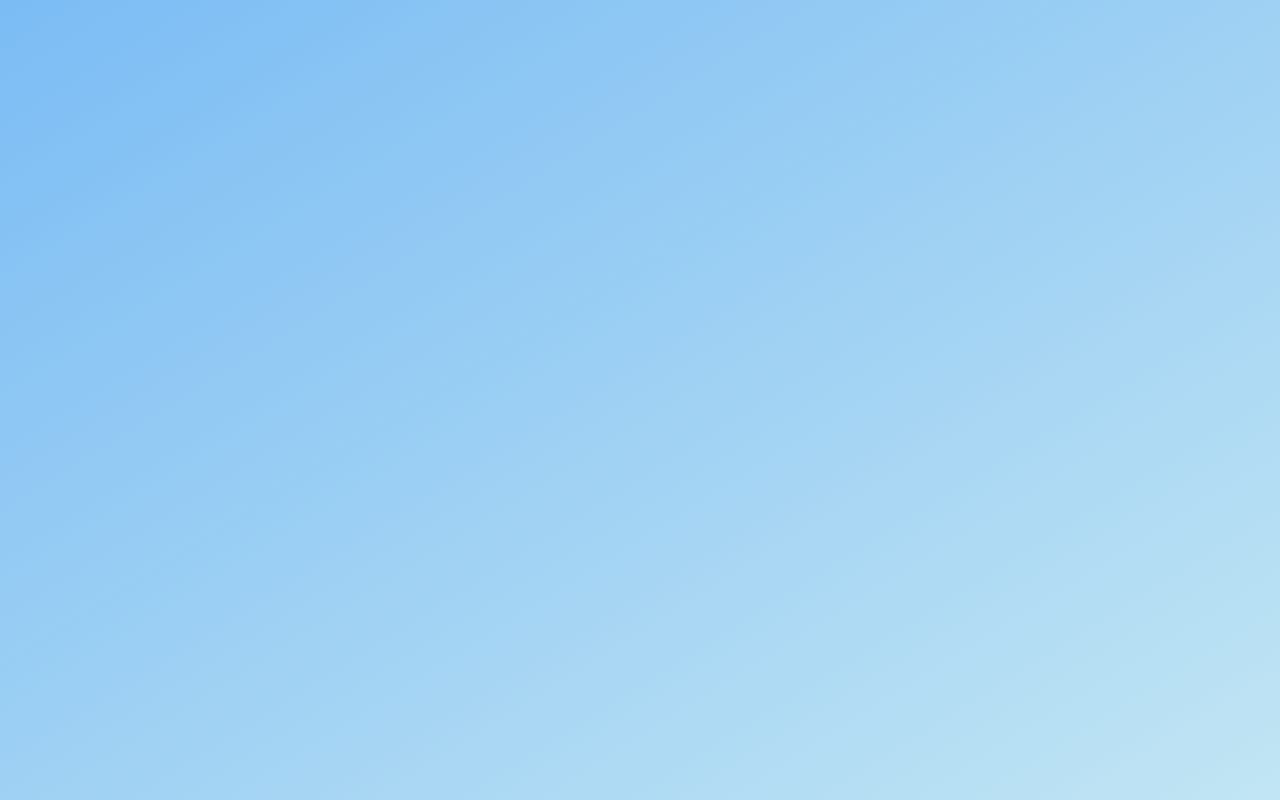
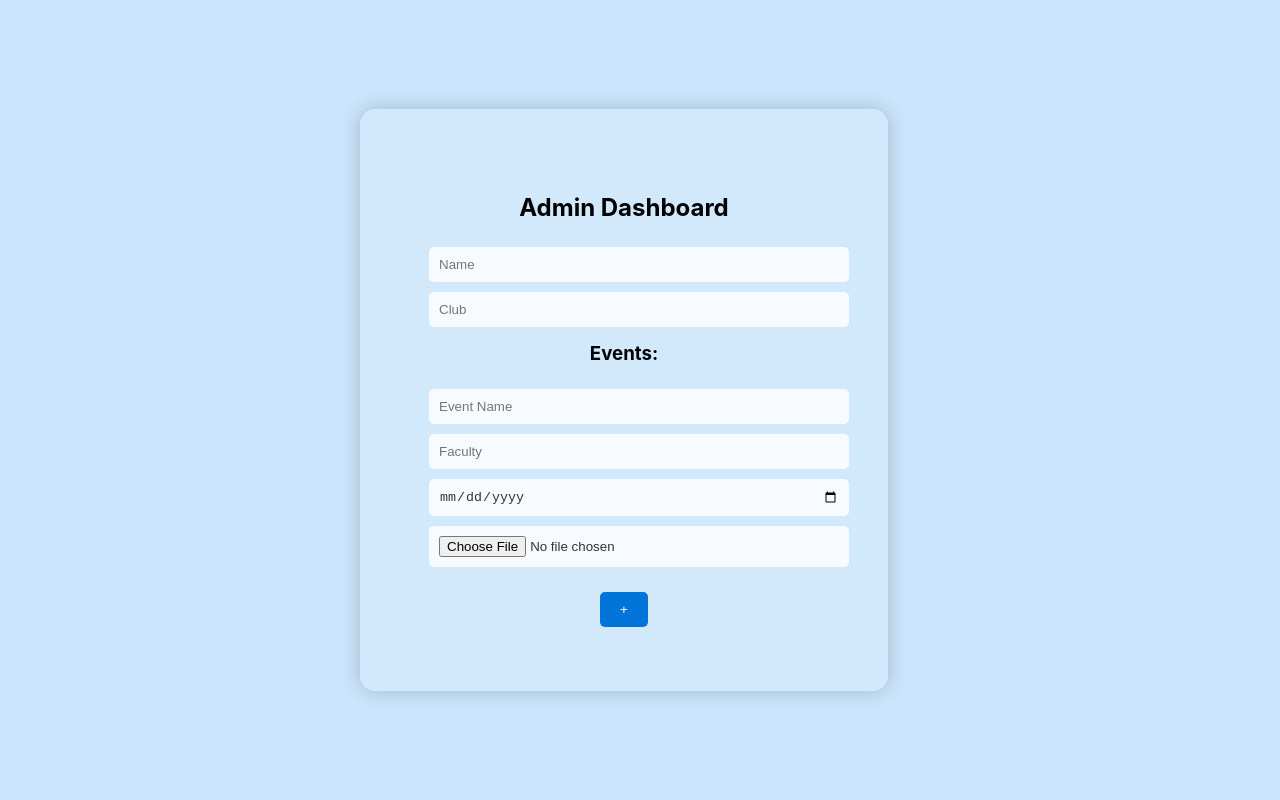
Before and after one commit to Techno-projects/dig-cert-nitrr, a React (Create React App) app in the folder frontend/: page /DashboardAd in a window 1280 px wide. Before the commit this address had no page. Built offline with nearby package versions, Linux system fonts and the light colour scheme.

Commit message:
frontend dashboard for admin done

```diff
--- a/frontend/src/App.css
+++ b/frontend/src/App.css
@@ -4,8 +4,8 @@ body {
   display: flex;
   justify-content: center;
   align-items: center;
-  height: 100vh;
-  background: linear-gradient(to bottom right, #7bbcf4, #c1e5f3);
+  height:100vh;
+  background: #cae5fc;
 }
 
 .container {
--- a/frontend/src/App.js
+++ b/frontend/src/App.js
@@ -8,6 +8,7 @@ import EventManagementPage from './components/event_manager';
 import FacultyRegistration from './components/Faculty';
 import Events from './components/Events';
 import HomePage from './components/HomePage';
+import Dashboard_Admin from './components/Dashboard_Admin';
 import './App.css';
 
 const App = () => {
@@ -22,6 +23,7 @@ const App = () => {
         <Route path='/register/faculty' element={<FacultyRegistration/>}></Route>
         <Route path='/register/admin' element={<AdminRegistration/>}></Route>
         <Route path='/Event_management' element={<EventManagementPage/>}></Route>
+        <Route path='/DashboardAd' element={<Dashboard_Admin/>}/>
         </Routes>
       </div>
     </BrowserRouter>
--- /dev/null
+++ b/frontend/src/components/Dashboard_Admin.js
@@ -0,0 +1,118 @@
+import React, { useState } from 'react';
+import './css/DashboardAd.css';
+
+const Dashboard_Admin = () => {
+    const [name, setName] = useState('');
+    const [club, setClub] = useState('');
+    const [events, setEvents] = useState([]);
+    const [status, setStatus] = useState();
+    const [selectedFile, setSelectedFile] = useState(null);
+    const [newEvent, setNewEvent] = useState({ name: '', faculty: '', expectedDate: '', status: 'Unsigned' });
+
+    const handleAddEvent = () => {
+        for (const key in newEvent) {
+            if (!newEvent[key] || newEvent[key] === '') {
+                alert(`Please fill out the ${key} fields.`);
+            }
+        }
+        setEvents([...events, newEvent]);
+        setNewEvent({ name: '', faculty: '', expectedDate: '', status: 'Unsigned', fileName: '${selectedFile.name}' });
+    };
+
+    const handleFileChange = (e) => {
+        setSelectedFile(e.target.files[0]);
+
+    };
+
+    const handleStatus = () => {
+        //status code from backend after signatures will be used to modify the status
+
+    };
+
+    const handleRemoveEvent = (index) => {
+        const updatedEvents = [...events];
+        updatedEvents.splice(index, 1);
+        setEvents(updatedEvents);
+    };
+
+    return (
+        <div className='entire_container'>
+            <div className="dashboard_container">
+                <div className="Event_info">
+                    <h2>Admin Dashboard</h2>
+                    <div>
+                        <input
+                            className='input_text'
+                            type="text"
+                            placeholder="Name"
+                            value={name}
+                            required
+                            onChange={(e) => setName(e.target.value)}
+                        />
+                        <input
+                            className='input_text'
+                            type="text"
+                            placeholder="Club"
+                            value={club}
+                            required
+                            onChange={(e) => setClub(e.target.value)}
+                        />
+                    </div>
+                    <h3>Events:</h3>
+                    <div>
+                        <form>
+                            <input
+                                required
+                                className='input_text'
+                                type="text"
+                                placeholder="Event Name"
+                                value={newEvent.name}
+                                onChange={(e) => setNewEvent({ ...newEvent, name: e.target.value })}
+                            />
+                            <input
+                                required
+                                className='input_text'
+                                type="text"
+                                placeholder="Faculty"
+                                value={newEvent.faculty}
+                                onChange={(e) => setNewEvent({ ...newEvent, faculty: e.target.value })}
+                            />
+                            <input
+                                required
+                                className='input_text'
+                                type="date"
+                                placeholder="Expected Date"
+                                value={newEvent.expectedDate}
+                                onChange={(e) => setNewEvent({ ...newEvent, expectedDate: e.target.value })}
+                            />
+                            <input
+                                required
+                                className='input_text'
+                                type="file"
+                                placeholder="Enter your file"
+                                onChange={handleFileChange}
+                            />
+                            <button onClick={handleAddEvent}>+</button>
+                        </form>
+                    </div>
+                </div>
+            </div>
+            <div className='List_of_events'>
+                <ul>
+                    {events.map((event, index) => (
+                        <li key={index} className="event-item">
+                            <div>{event.name}</div>
+                            <div>Faculty: {event.faculty}</div>
+                            <div>Expected Date: {event.expectedDate}</div>
+                            <div>Status: {event.status}</div>
+                            <div>File: {selectedFile && selectedFile.name}</div>
+                            <button onClick={() => handleRemoveEvent(index)}>-</button>
+                        </li>
+                    ))}
+                </ul>
+            </div>
+        </div>
+    )
+};
+
+export default Dashboard_Admin;
--- a/frontend/src/components/Login.js
+++ b/frontend/src/components/Login.js
@@ -75,9 +75,7 @@ const Login = () => {
               <input placeholder='Password' className='input_text' type="password" id="password" name="password" value={formData.password} onChange={handleInputChange} required />
               <button type="submit">Submit</button>
             </form>
-            <Link to="/register">
-              <button className="register-button">Register</button>
-            </Link>
+
           </div>
           {error && <p style={{ color: 'red' }}>{error}</p>}
         </div>
--- /dev/null
+++ b/frontend/src/components/css/DashboardAd.css
@@ -0,0 +1,64 @@
+.entire_container{
+  display: flex;
+  justify-content: space-between;
+}
+
+.dashboard_container {
+  background: rgba(255, 255, 255, 0.15);
+  border-radius: 15px;
+  box-shadow: 0 0 20px rgba(0, 0, 0, 0.2);
+  backdrop-filter: blur(10px);
+  padding: 4rem;
+  margin-left: 2rem;
+  align-items: center;
+  justify-content: center;
+  width: 400px;
+  margin: 20px auto;
+  text-align: center;
+}
+
+.List_of_events{
+  margin-left: 2rem;
+}
+
+input {
+  margin: 5px;
+  padding: 5px;
+}
+
+h3 {
+  margin-top: 10px;
+}
+
+ul {
+  list-style: none;
+  padding: 0;
+}
+
+.event-item {
+  background: rgba(255, 255, 255, 0.15);
+  border-radius: 10px;
+  box-shadow: 0 0 10px rgba(0, 0, 0, 0.2);
+  padding: 10px;
+  width: 350px;
+  margin: 10px 0;
+}
+
+button {
+  background: #e9e9e9;
+  border: none;
+  border-radius: 50%;
+  padding: 5px 10px;
+  margin: 0 5px;
+  cursor: pointer;
+}
+
+.input_text {
+  width: 100%;
+  padding: 10px;
+  border: none;
+  border-radius: 5px;
+  background: rgba(255, 255, 255, 0.8);
+  backdrop-filter: blur(5px);
+  color: #333;
+}
```
